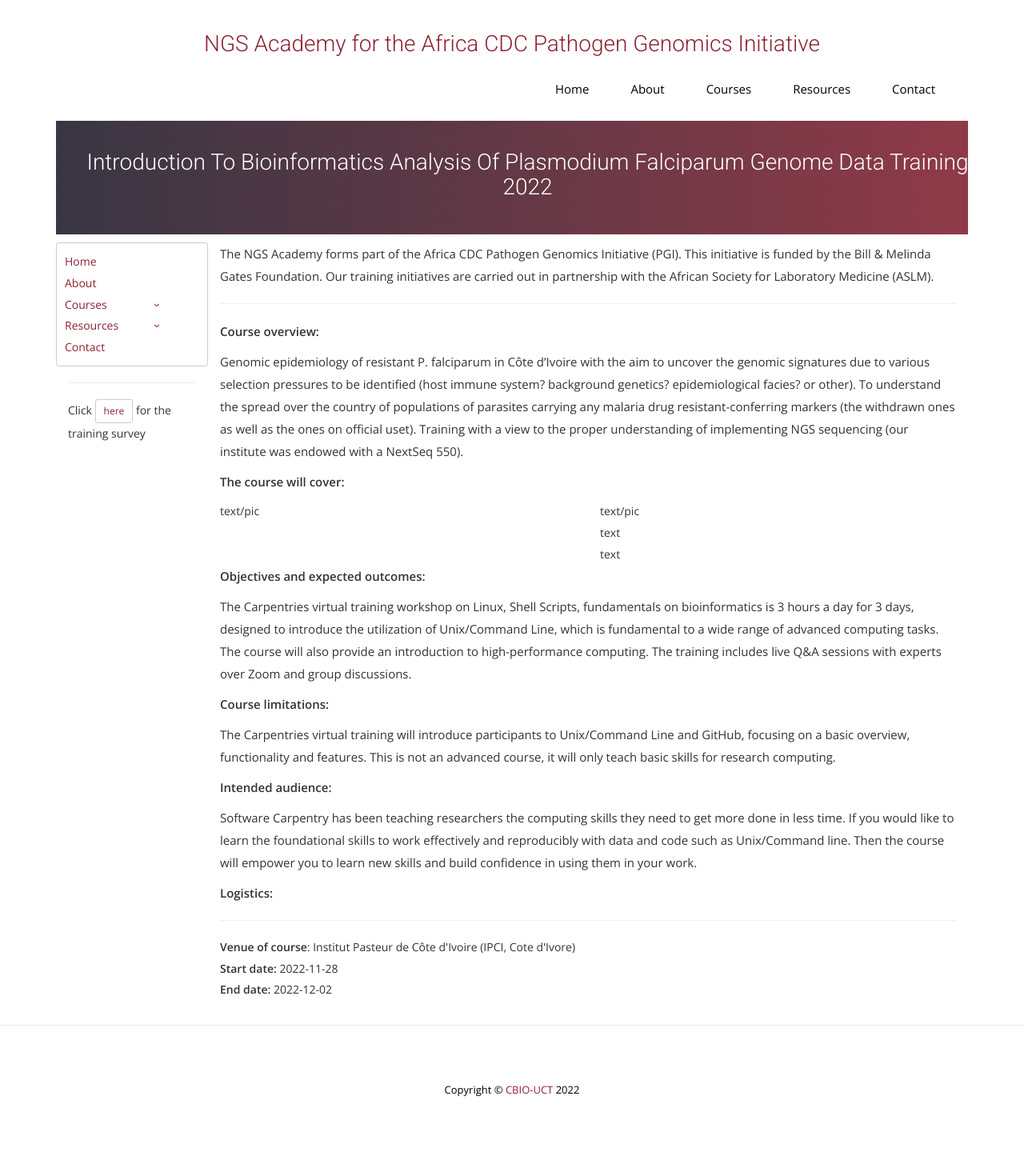
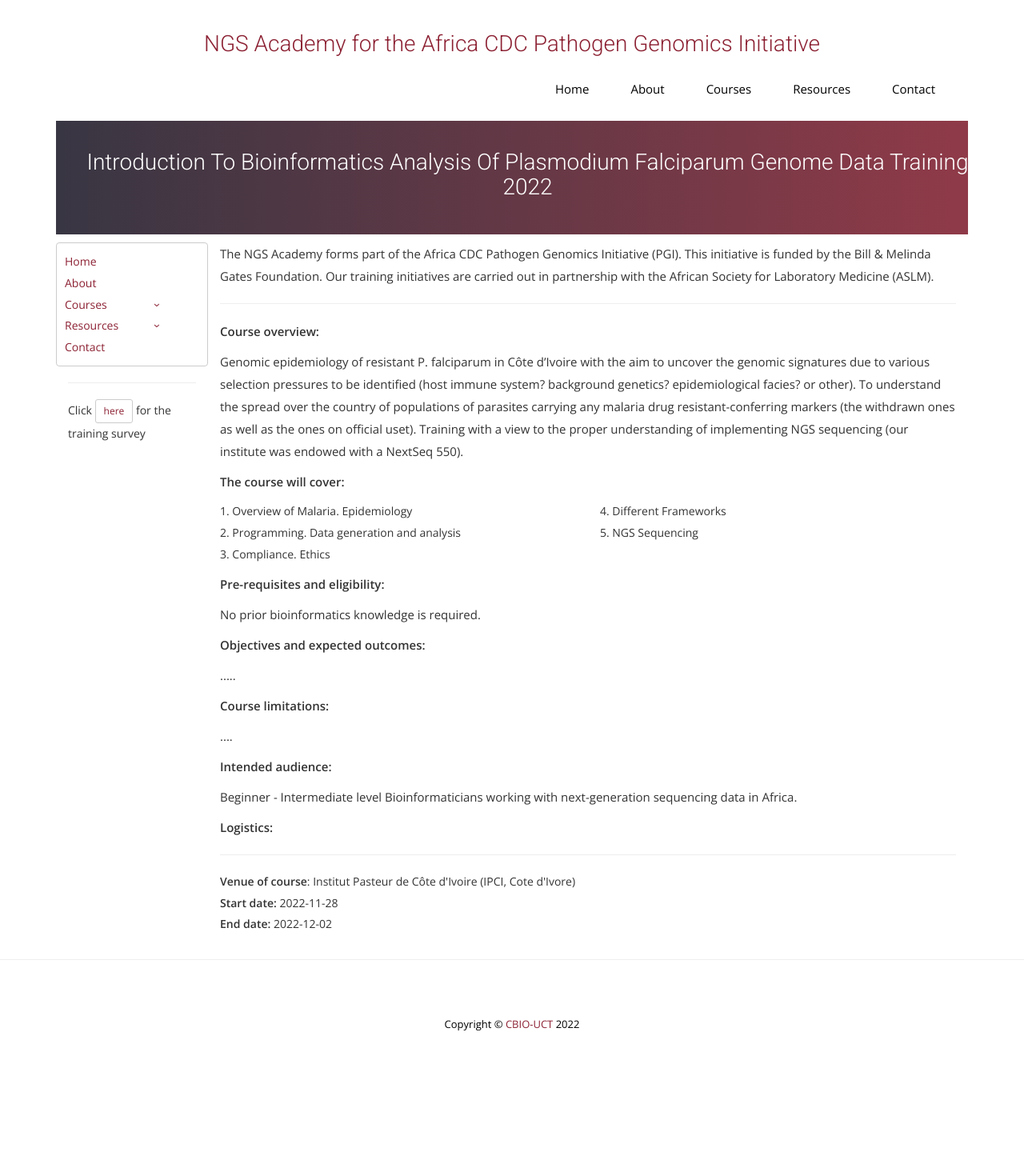
Before and after one commit to uct-cbio/ngs-academy, a Jekyll site: the page built from _posts/2022-10-29-Bioinformatics-Analysis-of-PFG-data.md, in a window 1280 px wide. Shown: the whole page at 80% size. Built offline with Jekyll 4.4.1, drawn with Linux system fonts in a browser that asks for light colours; nearby versions of some CDN libraries; some web fonts are replaced; comment, search, counter and statistics services are not loaded; after the commit the page ends 1358 px from its top, so only the background shows below that.

Commit message:
updated malaria course

```diff
--- a/_posts/2022-10-29-Bioinformatics-Analysis-of-PFG-data.md
+++ b/_posts/2022-10-29-Bioinformatics-Analysis-of-PFG-data.md
@@ -27,17 +27,24 @@ To understand the spread over the country of populations of parasites carrying a
 
 <div class="row">
     <div class="col-sm-6">
-        <div>text/pic
+        <div>
+        <ol>
+  <li>1. Overview of Malaria. Epidemiology</li>
+  <li>2. Programming. Data generation and analysis</li>
+  <li>3. Compliance. Ethics</li>
+</ol>
         </div>
     </div>
     <div class="col-sm-6">
         <div>
-     text/pic
-        <br>
-       text
+            <ol>
+  <li>4. Different Frameworks</li>
+    <li>5. NGS Sequencing</li>
+
+</ol>
          <div class="card">
   <div class="card-body">
-text
+
   </div>
 </div>
         </div>
@@ -45,29 +52,26 @@ text
 
 </div>
 
+<p align="left"><b class="text-left">Pre-requisites and eligibility:</b></p>
+
+<p>No prior bioinformatics knowledge is required.
+</p>
+
 <p align="left"><b class="text-left">Objectives and expected outcomes:</b></p>
 
-<p>The Carpentries virtual training workshop on Linux, Shell Scripts, fundamentals on bioinformatics is 3
-hours a day for 3 days, designed to introduce the utilization of Unix/Command Line, which is fundamental
-to a wide range of advanced computing tasks. The course will also provide an introduction to
-high-performance computing. The training includes live Q&A sessions with experts over Zoom and group
-discussions.
+<p>.....
 </p>
 
 <p align="left"><b class="text-left">Course limitations:</b></p>
 
-<p>The Carpentries virtual training will introduce participants to Unix/Command Line and GitHub, focusing on
-a basic overview, functionality and features. This is not an advanced course, it will only teach basic skills
-for research computing.
+<p>....
 </p>
 
 
 
 <p align="left"><b class="text-left">Intended audience:</b></p>
 
-<p>Software Carpentry has been teaching researchers the computing skills they need to get more done in
-less time. If you would like to learn the foundational skills to work effectively and reproducibly with data and code such as Unix/Command line. Then the course will empower you to learn new skills and build
-confidence in using them in your work.
+<p>Beginner - Intermediate  level  Bioinformaticians working with next-generation sequencing data in Africa.
 </p>
 
 
```
Also changed, not shown: other parts of _posts/2022-10-29-Bioinformatics-Analysis-of-PFG-data.md (+3 -3 lines).
